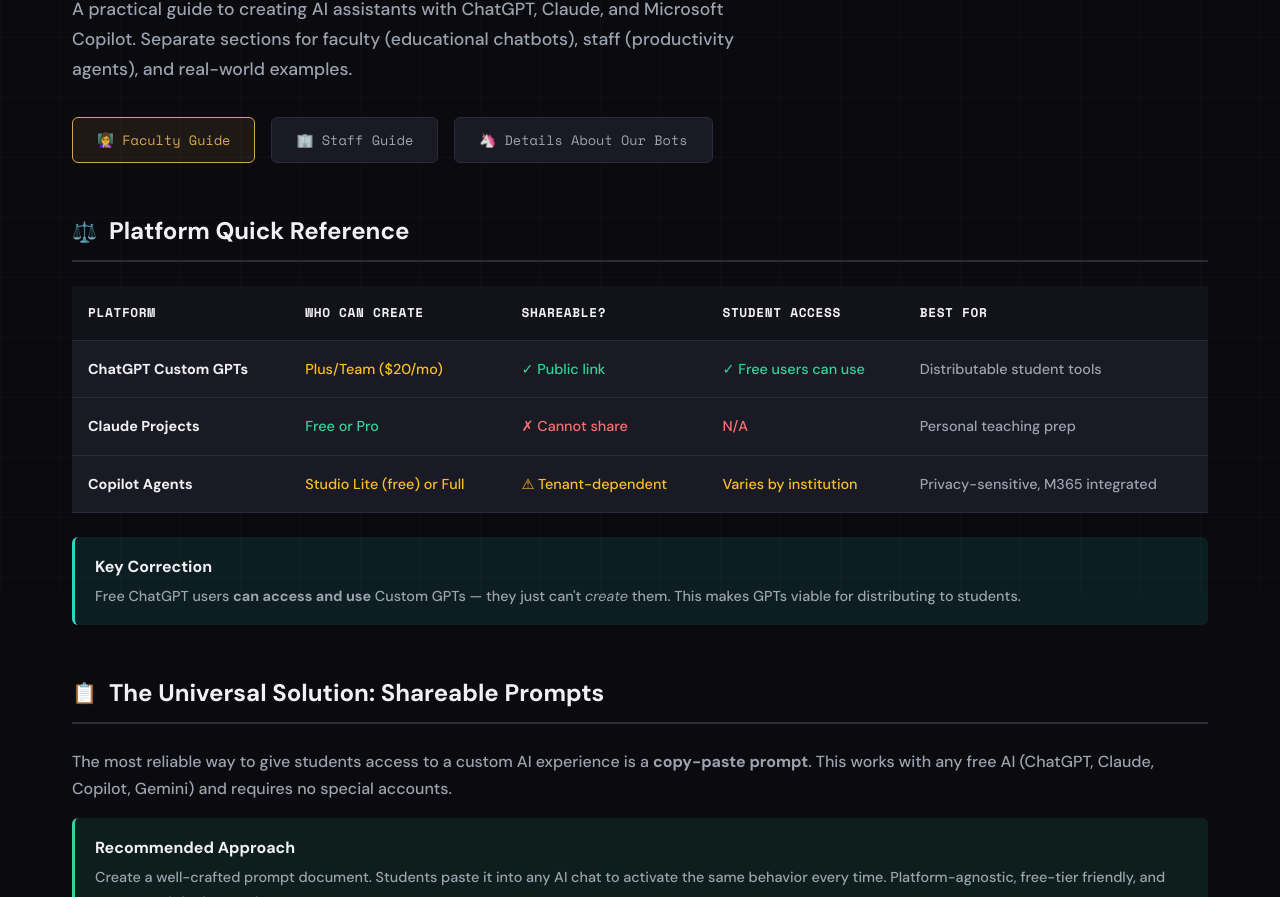
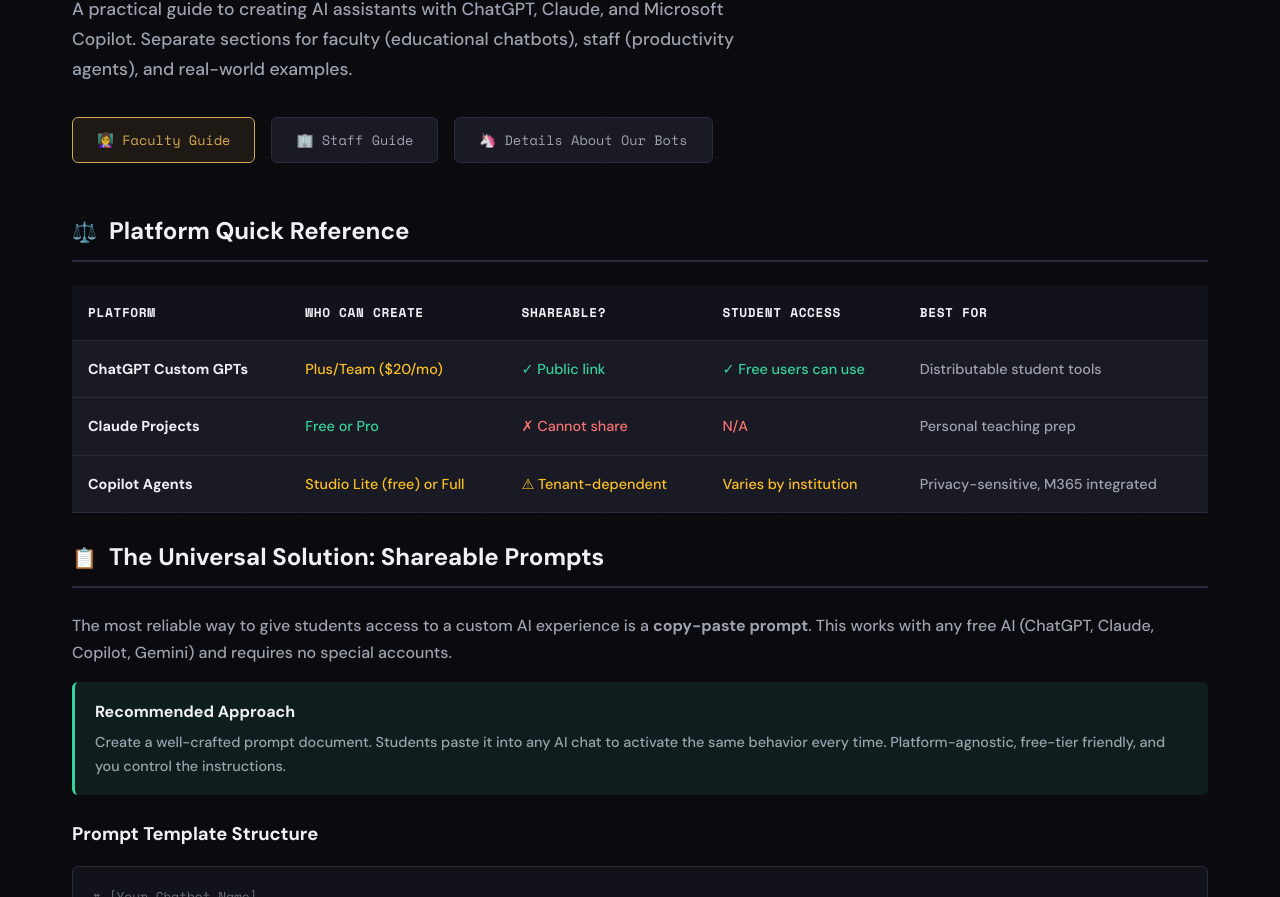
Before and after one commit to jkoxford-a11y/customguide, a plain HTML site: page index.html in a window 1280 px wide. Shown: the part 203-1100 px from the top of the page. Drawn offline with nearby package versions, Linux system fonts and the light colour scheme.

Commit message:
Remove key correction alert from index.html
Removed alert section about Free ChatGPT users' access to Custom GPTs.

```diff
--- a/index.html
+++ b/index.html
@@ -697,12 +697,6 @@
                     </tbody>
                 </table>
 
-                <div class="alert alert-info">
-                    <div class="alert-title">Key Correction</div>
-                    <p>Free ChatGPT users <strong>can access and use</strong> Custom GPTs — they just can't <em>create</em> them. This makes GPTs viable for distributing to students.</p>
-                </div>
-            </section>
-
             <section id="universal">
                 <h2><span class="icon">📋</span> The Universal Solution: Shareable Prompts</h2>
 
```
